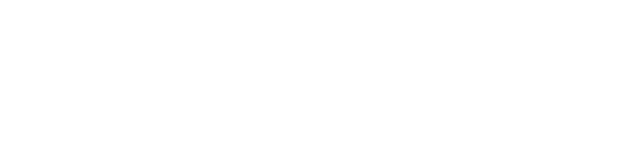
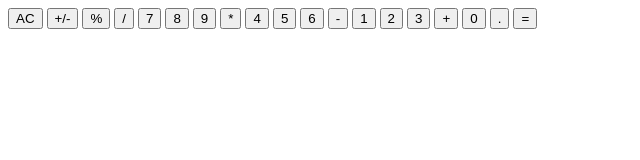
Before and after one commit to isaacnewtonthe2nd/odin-calculator, a plain HTML site: page index.html in a window 1280 px wide. Shown: the whole page, without its empty margins (0-640 px from the left). Drawn offline with Linux system fonts and the light colour scheme.

Commit message:
Create calculator display and buttons and id their containers.

```diff
--- a/index.html
+++ b/index.html
@@ -7,6 +7,30 @@
   <link rel="stylesheet" href="style.css">
 </head>
 <body>
+  <div class="calculator" id="calculatorId">
+    <div class="display-container" id="display-containerId"></div>
+    <div class="buttons">
+      <button>AC</button>
+      <button>+/-</button>
+      <button>%</button>
+      <button>/</button>
+      <button>7</button>
+      <button>8</button>
+      <button>9</button>
+      <button>*</button>
+      <button>4</button>
+      <button>5</button>
+      <button>6</button>
+      <button>-</button>
+      <button>1</button>
+      <button>2</button>
+      <button>3</button>
+      <button>+</button>
+      <button>0</button>
+      <button>.</button>
+      <button>=</button>
+    </div>
+  </div>
 
   <script src="script.js"></script>
 </body>
--- a/style.css
+++ b/style.css
@@ -0,0 +1,5 @@
+/* #calculatorId {
+  width: 400px;
+  height: 600px;
+  background-color: grey;
+} */
```
